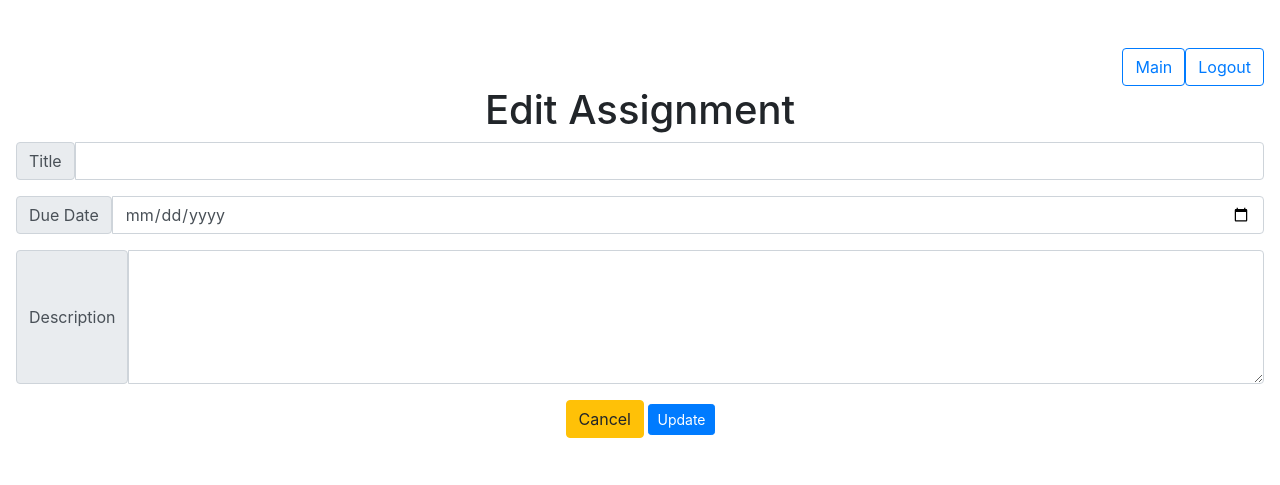
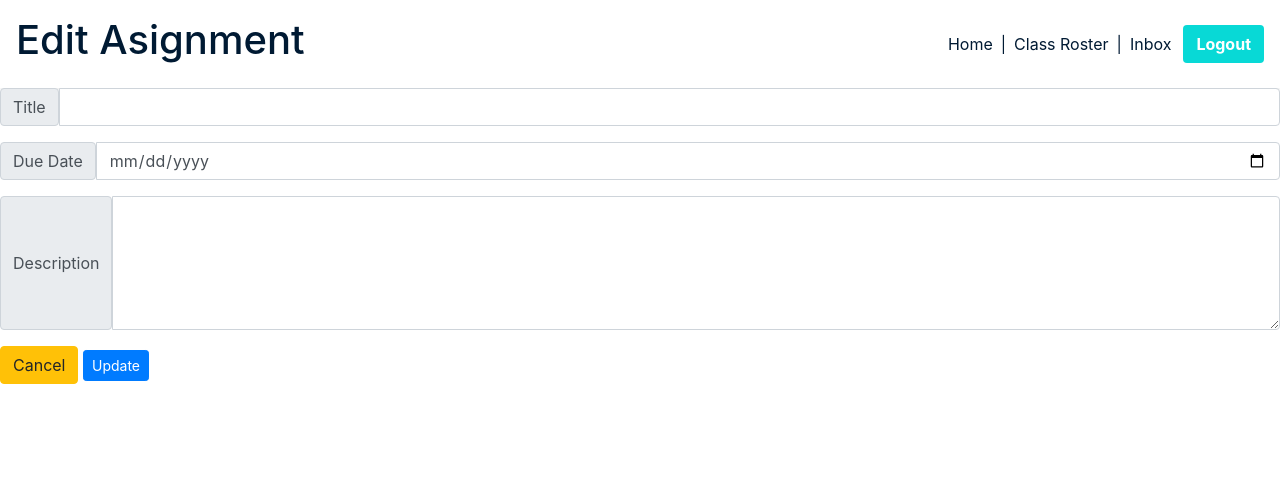
Before and after one commit to JennyWauer/school_scheduler, a Django app: template scheduler_app/templates/edit_assignment.html in a window 1280 px wide. Shown: the top 485 px of the page. Run offline with Django 3.2, Linux system fonts and the light colour scheme; the template is opened without the code that fills it, so the values that code supplies are empty; some libraries are stand-ins or nearby versions.

Commit message:
update header

```diff
--- a/scheduler_app/templates/edit_assignment.html
+++ b/scheduler_app/templates/edit_assignment.html
@@ -15,14 +15,13 @@
 </head>
 
 <body>
-	<div class="starter-template text-center py-5 px-3">
-		<div class="d-grid gap-2 d-md-flex justify-content-md-end">
-			<a class="btn btn-outline-primary" href="/" role="button">Main</a>
-			<a class="btn btn-outline-primary" href="/logout" role="button">Logout</a>
-			<!-- <a href="/profile" class="btn btn-primary">Register</a> -->
-		</div>
-		<h1>Edit Assignment</h1>
-
+	<header id="header" class="bg-white d-flex p-3 align-items-center shadow-sm">
+        <h1>Edit Asignment</h1>
+        <a class="ml-auto nav-link p-2" href="/profile">Home</a> |
+        <a class="nav-link p-2" href="/roster/{{subject_id}}">Class Roster</a> |
+        <a class="nav-link p-2" href="inbox/{{user.id}}">Inbox</a>
+        <a href="/logout" class="btn ml-1 logout">Logout</a>
+    </header>
 		<form action="/assignments/{{edit_assignment.id}}/update" method="POST" class="form-example">
 			{% csrf_token %}
 			<div class="input-group mb-3">
```
